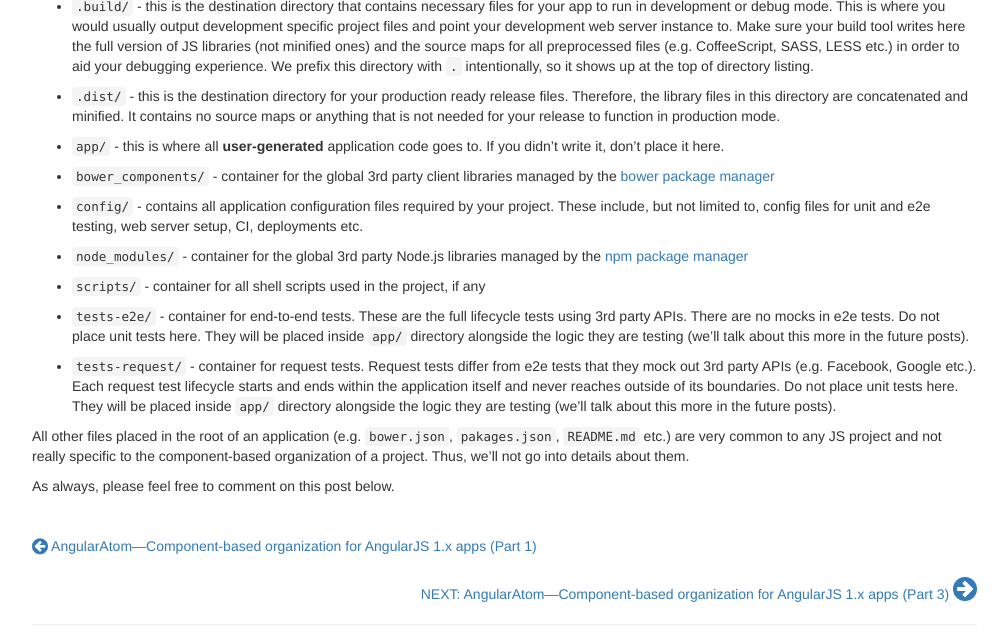
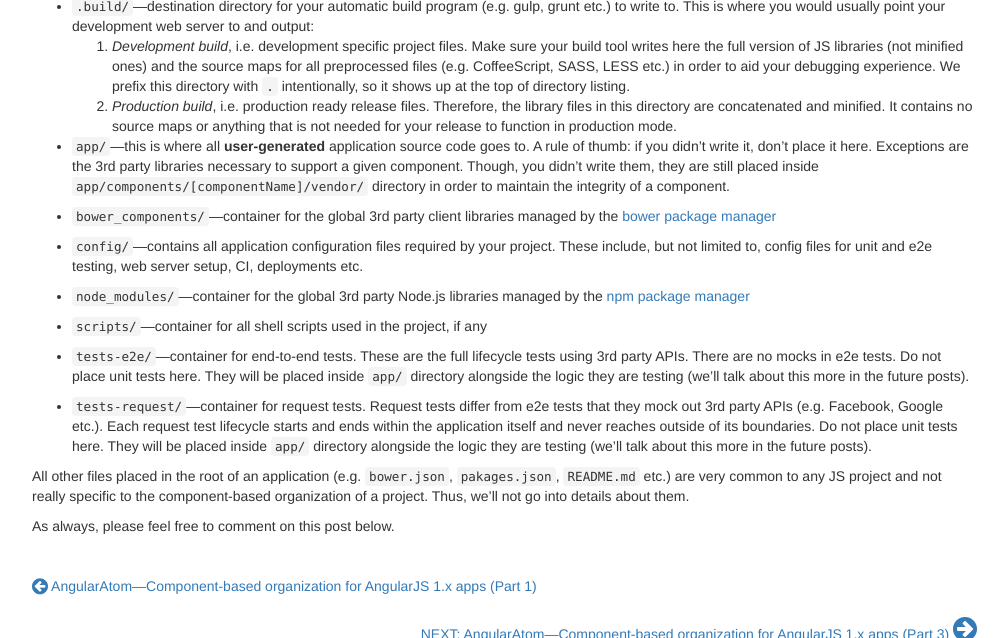
Before and after one commit to demisx/demisx.github.io, a Jekyll site: the page built from _posts/2014-12-11-angular-1-component-organization-2.md, in a window 1280 px wide and 900 px high, scrolled down 478 px, cut to the strip 262-900 px from the top of the window. Shown: the whole strip, without its empty margins (53-1061 px from the left). Built offline with Jekyll 4.4.1, drawn with Linux system fonts in a browser that asks for light colours; nearby versions of some CDN libraries; Markdown is read by kramdown in place of the engine named in the settings; comment, search, counter and statistics services are not loaded.

Commit message:
Update level 1 organization post

```diff
--- a/_posts/2014-12-11-angular-1-component-organization-2.md
+++ b/_posts/2014-12-11-angular-1-component-organization-2.md
@@ -37,30 +37,40 @@ At first level, also known as application root, we break down our application in
 
 {% gist cbbf605db31e7c9f5cf6 angularjs-1-component-organization-l1.sh %}
 
-* `.build/` - this is the destination directory that contains necessary files for
-your app to run in development or debug mode. This is where you would usually output development specific project files and point your development web server instance to. Make sure your build tool writes here the full version of JS libraries (not minified ones) and the source maps for all preprocessed files (e.g. CoffeeScript, SASS, LESS etc.) in order to aid your debugging experience. We prefix this directory with `.` intentionally, so it shows up at the top of directory listing.
+* `.build/`&mdash;destination directory for your automatic build program
+(e.g. gulp, grunt etc.) to write to. This is where you would usually point your
+development web server to and output:
+  1. _Development build_, i.e. development specific project files.
+  Make sure your build tool writes here the full version of
+  JS libraries (not minified ones) and the source maps for all preprocessed
+  files (e.g. CoffeeScript, SASS, LESS etc.) in order to aid your debugging
+  experience. We prefix this directory with `.` intentionally, so it shows
+  up at the top of directory listing.
+  1. _Production build_, i.e. production ready release files. Therefore, the library files in this
+  directory are concatenated and minified. It contains no source maps or
+  anything that is not needed for your release to function in production mode.
 
-* `.dist/` - this is the destination directory for your production ready release files. Therefore, the library files in this directory are concatenated and minified.
-It contains no source maps or anything that is not needed for your release to function in production mode.
+* `app/`&mdash;this is  where all **user-generated** application source code
+goes to. A rule of thumb: if you didn't write it, don't place it here. Exceptions
+are the 3rd party libraries necessary to support a given component. Though, you
+didn't write them, they are still placed inside `app/components/[componentName]/vendor/`
+directory in order to maintain the integrity of a component.
 
-* `app/` - this is  where all **user-generated** application code goes to. If you
-didn't write it, don't place it here.
+* `bower_components/`&mdash;container for the global 3rd party client libraries managed by the [bower&nbsp;package&nbsp;manager](http://bower.io/)
 
-* `bower_components/` - container for the global 3rd party client libraries managed by the [bower&nbsp;package&nbsp;manager](http://bower.io/)
-
-* `config/` - contains all application configuration files required by your project. These include, but not limited to, config files for unit and e2e testing, web server
+* `config/`&mdash;contains all application configuration files required by your project. These include, but not limited to, config files for unit and e2e testing, web server
 setup, CI, deployments etc.
 
-* `node_modules/` - container for the global 3rd party Node.js libraries managed by the [npm&nbsp;package&nbsp;manager](https://www.npmjs.com/)
+* `node_modules/`&mdash;container for the global 3rd party Node.js libraries managed by the [npm&nbsp;package&nbsp;manager](https://www.npmjs.com/)
 
-* `scripts/` - container for all shell scripts used in the project, if any
+* `scripts/`&mdash;container for all shell scripts used in the project, if any
 
-* `tests-e2e/` - container for end-to-end tests. These are the full lifecycle tests
+* `tests-e2e/`&mdash;container for end-to-end tests. These are the full lifecycle tests
 using 3rd party APIs. There are no mocks in e2e tests. Do
 not place unit tests here. They will be placed inside `app/` directory alongside
 the logic they are testing (we'll talk about this more in the future posts).
 
-* `tests-request/` - container for request tests. Request tests differ from e2e tests that they mock out 3rd party APIs (e.g. Facebook, Google etc.). Each request test lifecycle starts and ends within the application itself and never reaches outside of its boundaries. Do not place unit tests here. They will be placed inside `app/` directory alongside the logic they are testing
+* `tests-request/`&mdash;container for request tests. Request tests differ from e2e tests that they mock out 3rd party APIs (e.g. Facebook, Google etc.). Each request test lifecycle starts and ends within the application itself and never reaches outside of its boundaries. Do not place unit tests here. They will be placed inside `app/` directory alongside the logic they are testing
 (we'll talk about this more in the future posts).
 
 All other files placed in the root of an application (e.g. `bower.json`, `pakages.json`, `README.md` etc.) are very common to any JS project and not really
```
